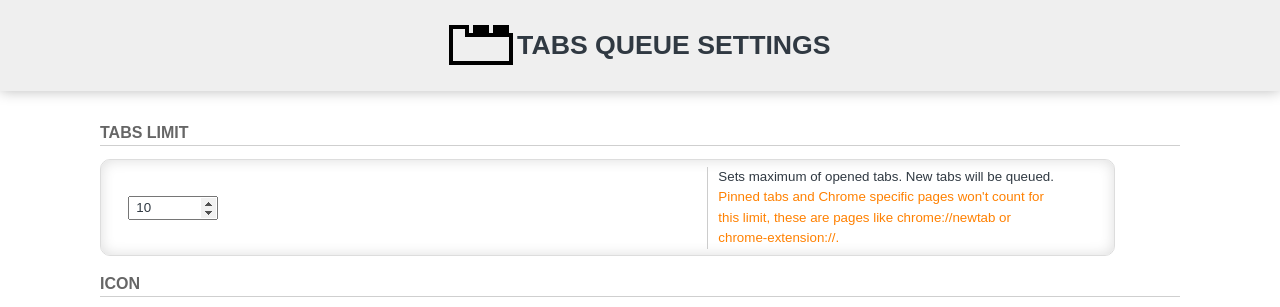
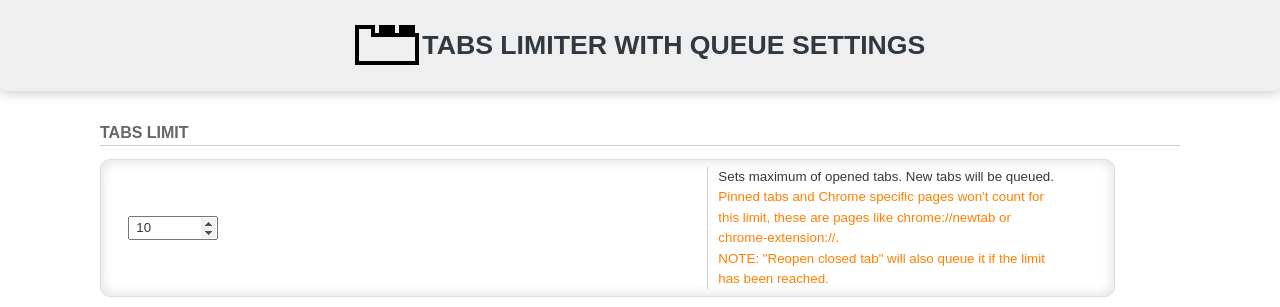
Before and after one commit to rubenmv/chrome-extension-tabs-queue, a browser extension: page options.html in a window 1280 px wide. Shown: the top 307 px of the page. Drawn offline with Linux system fonts and the light colour scheme.

Commit message:
Build for Chrome Store

```diff
--- a/options.html
+++ b/options.html
@@ -1,14 +1,16 @@
 <!DOCTYPE html>
 <html>
+
 <head>
   <meta charset="UTF-8" />
-		<title>Tabs Queue settings</title>
+  <title>Tabs limiter with queue settings</title>
   <link rel="stylesheet" href="options.css" />
 </head>
+
 <body>
   <header>
     <img src="images/default-64.png" alt="Logo" />
-			<h1>Tabs Queue settings</h1>
+    <h1>Tabs limiter with queue settings</h1>
   </header>
   <div id="wrapper-main">
     <!--Tab limits-->
@@ -21,7 +23,9 @@
       <div class="help">
         <span>Sets maximum of opened tabs. New tabs will be queued.</span>
         <br>
-					<span class="warning">Pinned tabs and Chrome specific pages won't count for this limit, these are pages like chrome://newtab or chrome-extension://.</span>
+        <span class="warning">Pinned tabs and Chrome specific pages won't count for this limit, these are pages like chrome://newtab or chrome-extension://.<br>
+        NOTE: "Reopen closed tab" will also queue it if the limit has been reached.
+        </span>
       </div>
     </div>
     <!--Icon-->
@@ -63,4 +67,5 @@
   </div>
   <script src="options.js"></script>
 </body>
+
 </html>
```
Also changed, not shown: README.md, background.js (indentation only), manifest.json, screenshots/logo.PNG, screenshots/promotional-tile-large.png (added), screenshots/promotional-tile-marquee.png (added), screenshots/promotional-tile-small.png, screenshots/screenshot-1-640.PNG, screenshots/screenshot-1.PNG (deleted), screenshots/screenshot-2-640.PNG, screenshots/screenshot-2.PNG (deleted), screenshots/screenshot-3-1280.png (added), screenshots/screenshot-3-640.PNG (deleted), screenshots/screenshot-3.PNG (deleted), 1 more files. Lines whose indentation alone changed are shown as unchanged.
